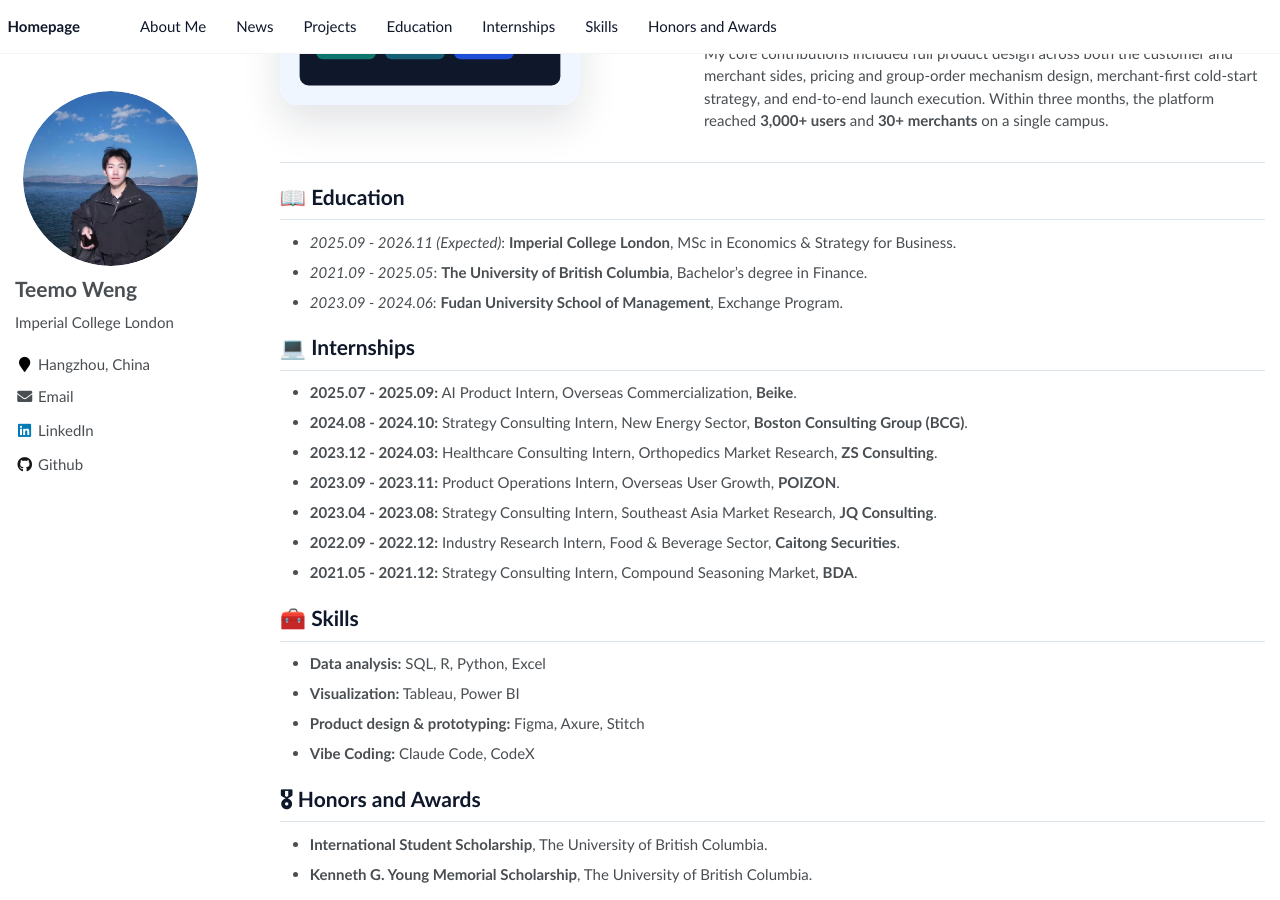
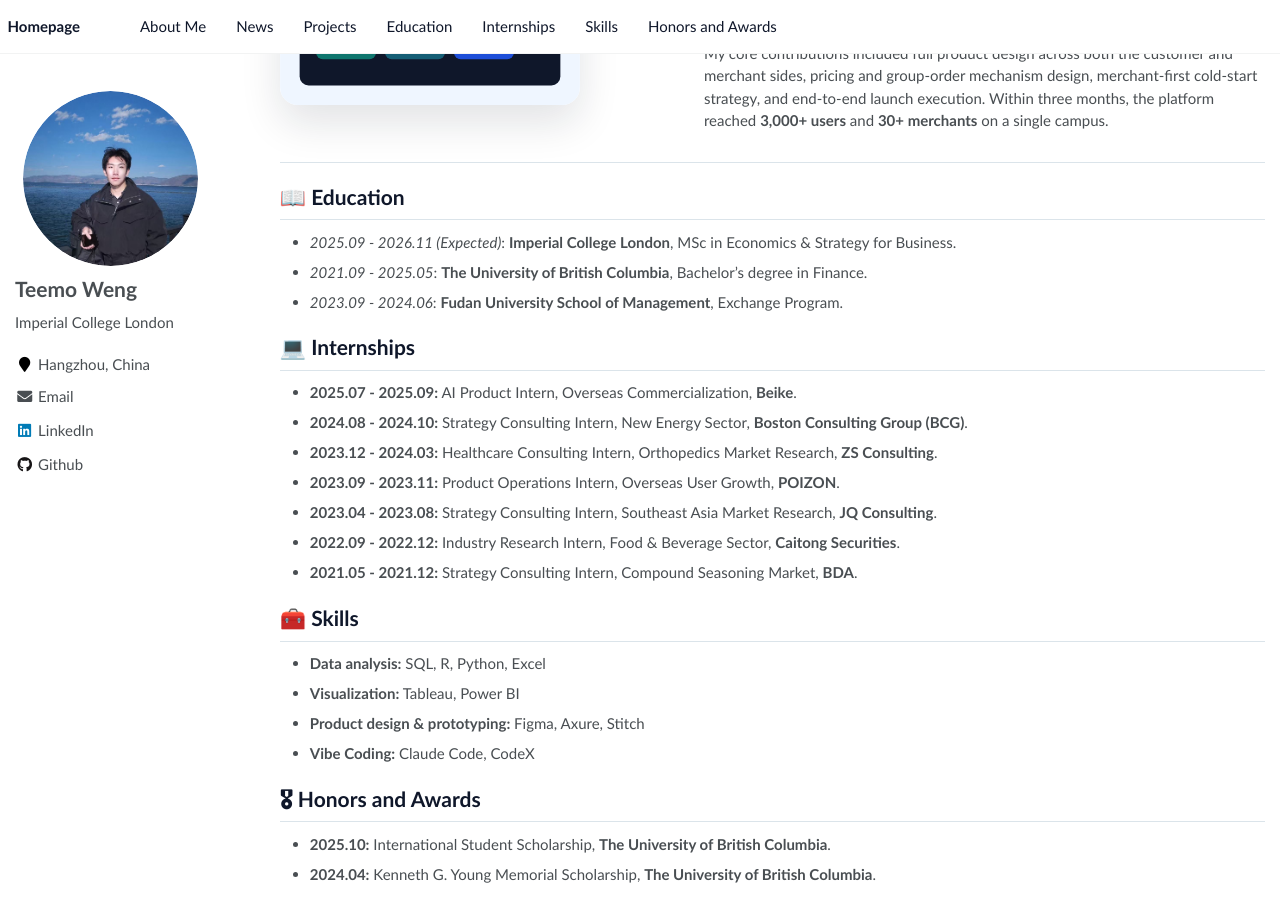
Before and after one commit to teemoweng/teemoweng.github.io, a Jekyll site: the page built from _pages/about.md, in a window 1280 px wide and 900 px high, scrolled down 824 px. Built offline with Jekyll 4.4.1, drawn with Linux system fonts in a browser that asks for light colours.

Commit message:
Update Honors and Awards entries

```diff
--- a/_pages/about.md
+++ b/_pages/about.md
@@ -67,5 +67,5 @@
 - **Vibe Coding:** Claude Code, CodeX
 
 # 🎖 Honors and Awards
-- **International Student Scholarship**, The University of British Columbia.
-- **Kenneth G. Young Memorial Scholarship**, The University of British Columbia.
+- **2025.10:** International Student Scholarship, **The University of British Columbia**.
+- **2024.04:** Kenneth G. Young Memorial Scholarship, **The University of British Columbia**.
```
